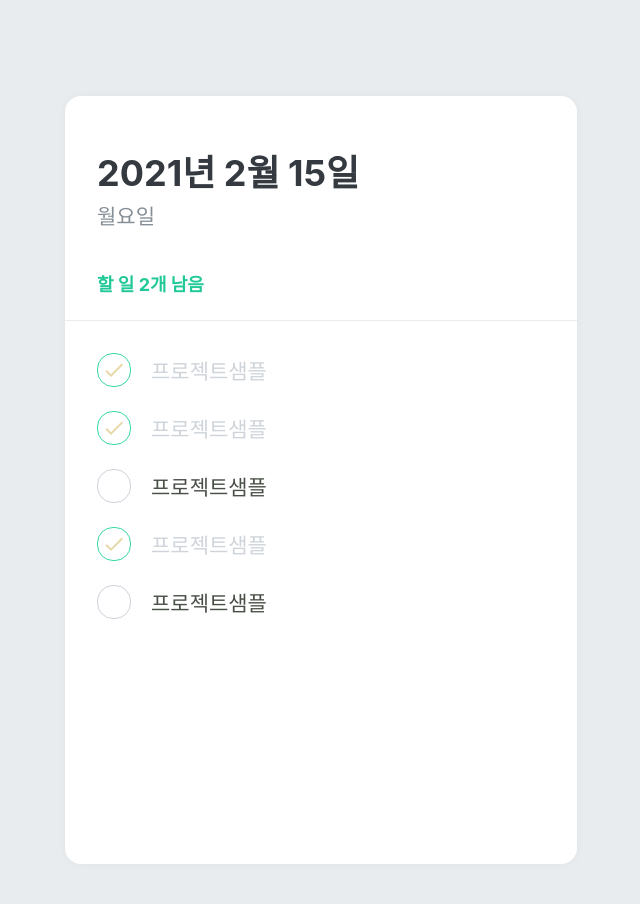
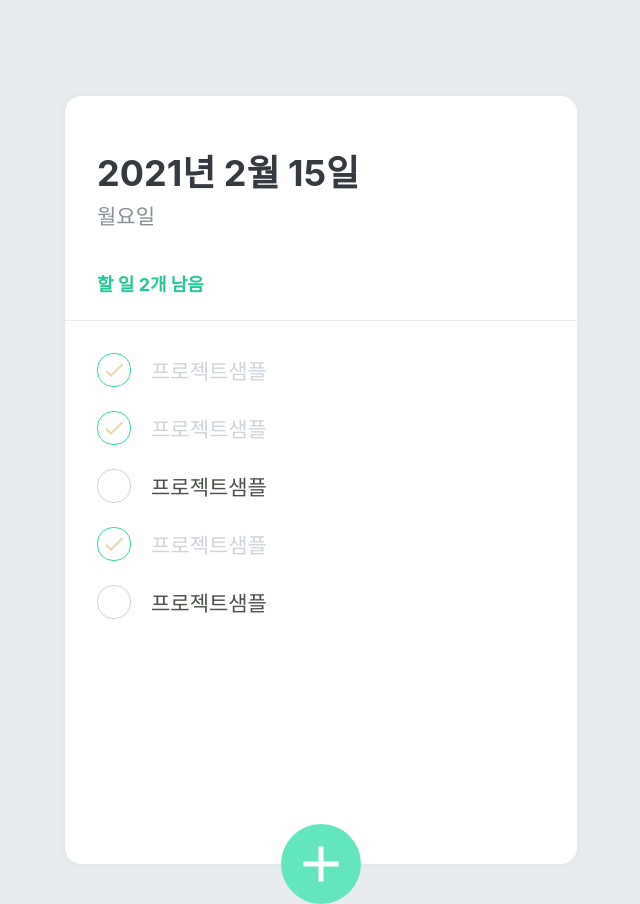
Before and after one commit to KAEN7/todo-list, a React (Create React App) app: page / in a window 1280 px wide. Shown: the whole page, without its empty margins (319-959 px from the left). Built offline with nearby package versions, Linux system fonts and the light colour scheme.

Commit message:
Add TodoCreate.js

```diff
--- a/src/App.js
+++ b/src/App.js
@@ -3,6 +3,7 @@
 import TodoTemplate from "./components/TodoTemplate.js";
 import TodoHead from "./components/TodoHead.js";
 import TodoList from "./components/TodoList.js";
+import TodoCreate from "./components/TodoCreate.js";
 
 // 글로벌 스타일
 const GlobalStyle = createGlobalStyle`
@@ -18,6 +19,7 @@
       <TodoTemplate>
         <TodoHead />
         <TodoList />
+        <TodoCreate />
       </TodoTemplate>
     </>
   );
--- /dev/null
+++ b/src/components/TodoCreate.js
@@ -0,0 +1,64 @@
+import React, { useState } from "react";
+import styled, { css } from "styled-components";
+import { MdAdd } from "react-icons/md";
+
+const CircleButton = styled.button`
+  background: #63e6be;
+  &:hover {
+    background: #20c997;
+  }
+  &:active {
+    background: #e8d9a9;
+  }
+
+  z-index: 5;
+  cursor: pointer;
+  width: 80px;
+  height: 80px;
+  display: flex;
+  align-items: center;
+  justify-content: center;
+
+  position: absolute;
+  left: 50%;
+  bottom: 0px;
+  transform: translate(-50%, 50%);
+
+  font-size: 60px;
+  color: white;
+  border-radius: 40px;
+
+  border: none;
+  outline: none;
+
+  /* 애니메이션 효과 */
+  transition: 0.125s all ease-in;
+
+  /* prop가 open일때 사용되는 style */
+  ${(props) =>
+    props.open &&
+    css`
+      background: #ff6b6b;
+      &:hover {
+        background: #ff8787;
+      }
+      &:active {
+        background: #fa5252;
+      }
+      // 45도 회전
+      transform: translate(-50%, 50%) rotate(45deg);
+    `}
+`;
+
+function TodoCreate() {
+  const [open, setOpen] = useState(false);
+  const ontoggle = () => setOpen(!open);
+
+  return (
+    <CircleButton onClick={ontoggle} open={open}>
+      <MdAdd />
+    </CircleButton>
+  );
+}
+
+export default TodoCreate;
```
